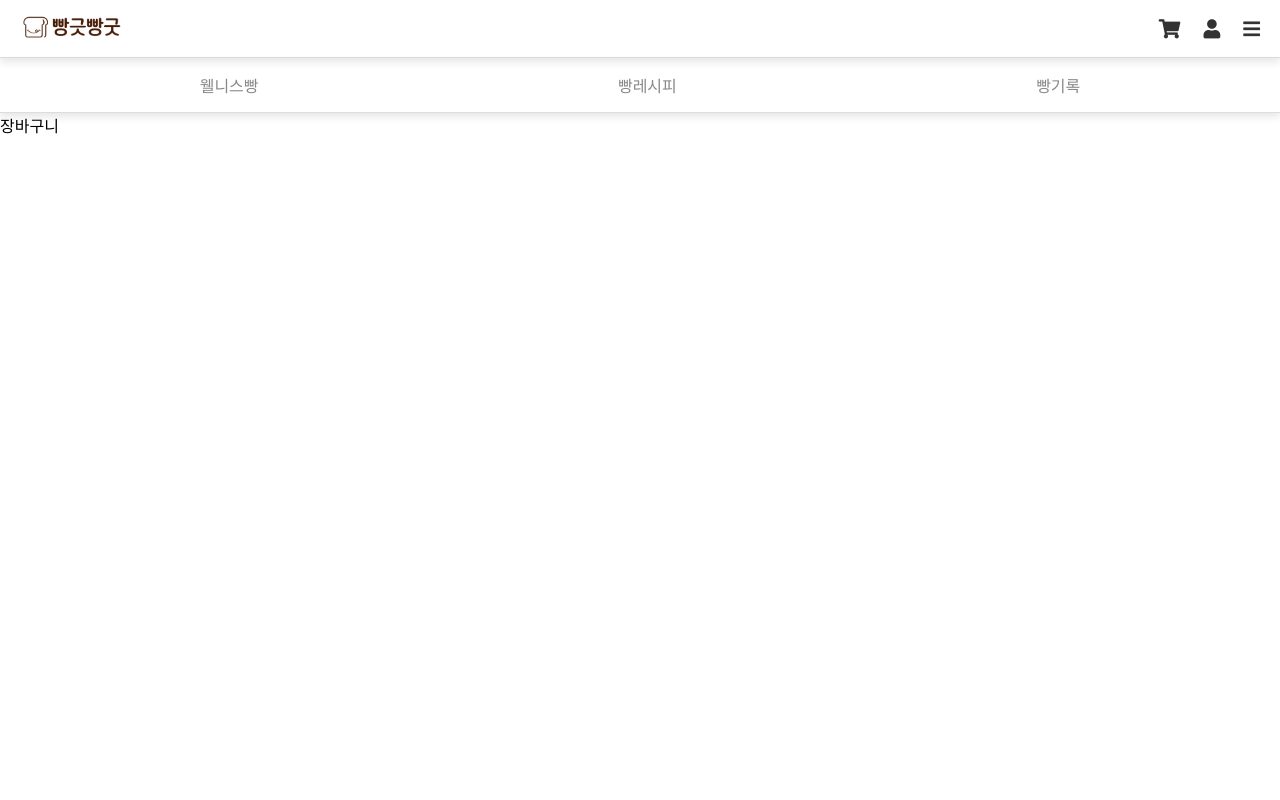
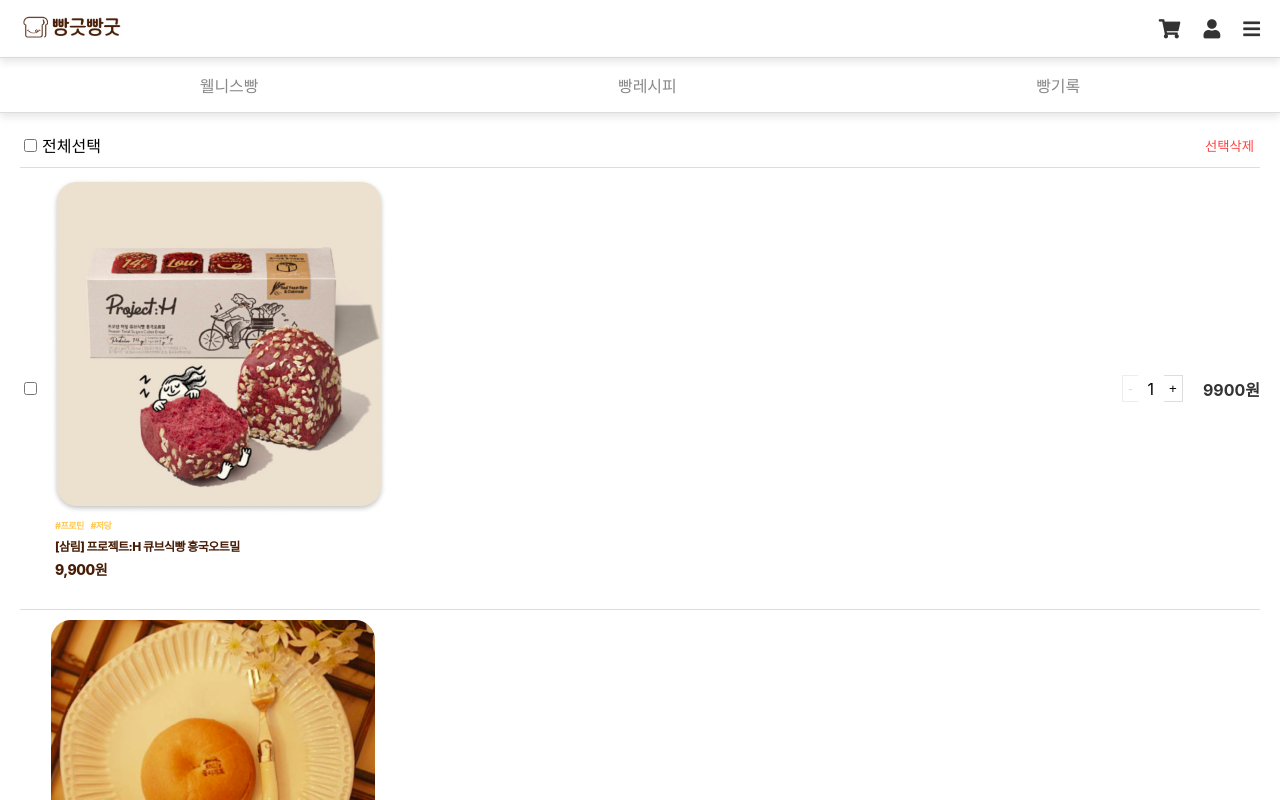
Before and after one commit to Likelion-at-SMWU-12th/DreamPatissier-Client, a React (Create React App) app in the folder dream/: page /cart in a window 1280 px wide. Shown: the top 800 px of the page. Built offline with nearby package versions, Linux system fonts and the light colour scheme.

Commit message:
[Add] 장바구니 페이지 기본틀

```diff
--- a/dream/src/pages/Cart.js
+++ b/dream/src/pages/Cart.js
@@ -1,7 +1,198 @@
-import React from "react";
+import React, { useEffect, useState } from "react";
+import styled from "styled-components";
+import axios from "axios";
+import Product from "../components/Product";
 
 const Cart = () => {
-  return <div>장바구니</div>;
+  const [cartItems, setCartItems] = useState([]);
+  const [selectAll, setSelectAll] = useState(false);
+
+  useEffect(() => {
+    axios
+      .get("/product.json")
+      .then((response) => {
+        // 예시로 첫 번째, 두 번째 제품만 장바구니에 추가
+        const initialCartItems = response.data.slice(0, 2).map((product) => ({
+          ...product,
+          quantity: 1,
+          selected: false,
+        }));
+        setCartItems(initialCartItems);
+      })
+      .catch((error) => {
+        console.error("Failed to fetch products", error);
+      });
+  }, []);
+
+  const handleQuantityChange = (id, delta) => {
+    setCartItems((prevItems) =>
+      prevItems.map((item) =>
+        item.id === id ? { ...item, quantity: item.quantity + delta } : item
+      )
+    );
+  };
+
+  const handleSelectAll = () => {
+    setSelectAll(!selectAll);
+    setCartItems(cartItems.map((item) => ({ ...item, selected: !selectAll })));
+  };
+
+  const handleSelectItem = (id) => {
+    setCartItems(
+      cartItems.map((item) =>
+        item.id === id ? { ...item, selected: !item.selected } : item
+      )
+    );
+  };
+
+  const handleDeleteSelected = () => {
+    setCartItems(cartItems.filter((item) => !item.selected));
+    setSelectAll(false);
+  };
+
+  return (
+    <CartContainer>
+      <CartHeader>
+        <SelectAll>
+          <input
+            type="checkbox"
+            checked={selectAll}
+            onChange={handleSelectAll}
+          />
+          <span>전체선택</span>
+        </SelectAll>
+        <DeleteSelected onClick={handleDeleteSelected}>선택삭제</DeleteSelected>
+      </CartHeader>
+      <CartItems>
+        {cartItems.map((item) => (
+          <CartItem key={item.id}>
+            <SelectItem>
+              <input
+                type="checkbox"
+                checked={item.selected}
+                onChange={() => handleSelectItem(item.id)}
+              />
+            </SelectItem>
+            <Product
+              imgSrc={item.imgSrc}
+              tags={item.tags}
+              title={item.title}
+              price={item.price}
+            />
+            <QuantityControl>
+              <button
+                onClick={() => handleQuantityChange(item.id, -1)}
+                disabled={item.quantity <= 1}
+              >
+                -
+              </button>
+              <span>{item.quantity}</span>
+              <button onClick={() => handleQuantityChange(item.id, 1)}>
+                +
+              </button>
+            </QuantityControl>
+            <ItemPrice>{item.price * item.quantity}원</ItemPrice>
+          </CartItem>
+        ))}
+      </CartItems>
+      <OrderButton>주문하기</OrderButton>
+    </CartContainer>
+  );
 };
 
 export default Cart;
+
+// 스타일 정의
+const CartContainer = styled.div`
+  padding: 20px;
+`;
+
+const CartHeader = styled.div`
+  display: flex;
+  justify-content: space-between;
+  margin-bottom: 10px;
+`;
+
+const SelectAll = styled.div`
+  display: flex;
+  align-items: center;
+
+  input {
+    margin-right: 5px;
+  }
+`;
+
+const DeleteSelected = styled.button`
+  background: none;
+  border: none;
+  color: #ff4141;
+  cursor: pointer;
+`;
+
+const CartItems = styled.div`
+  border-top: 1px solid #ddd;
+  border-bottom: 1px solid #ddd;
+`;
+
+const CartItem = styled.div`
+  display: flex;
+  align-items: center;
+  padding: 10px 0;
+  border-bottom: 1px solid #ddd;
+
+  &:last-child {
+    border-bottom: none;
+  }
+`;
+
+const SelectItem = styled.div`
+  margin-right: 10px;
+`;
+
+const QuantityControl = styled.div`
+  display: flex;
+  align-items: center;
+  margin-left: auto;
+  margin-right: 20px;
+
+  button {
+    background: none;
+    border: 1px solid #ddd;
+    padding: 5px;
+    cursor: pointer;
+
+    &:first-child {
+      border-right: none;
+    }
+
+    &:last-child {
+      border-left: none;
+    }
+
+    &:disabled {
+      cursor: not-allowed;
+      opacity: 0.5;
+    }
+  }
+
+  span {
+    padding: 0 10px;
+  }
+`;
+
+const ItemPrice = styled.div`
+  font-weight: bold;
+  color: #333;
+`;
+
+const OrderButton = styled.button`
+  background-color: #ffb415;
+  color: white;
+  border: none;
+  border-radius: 5px;
+  padding: 10px;
+  width: 100%;
+  cursor: pointer;
+  font-size: 18px;
+  margin-top: 20px;
+`;
```
